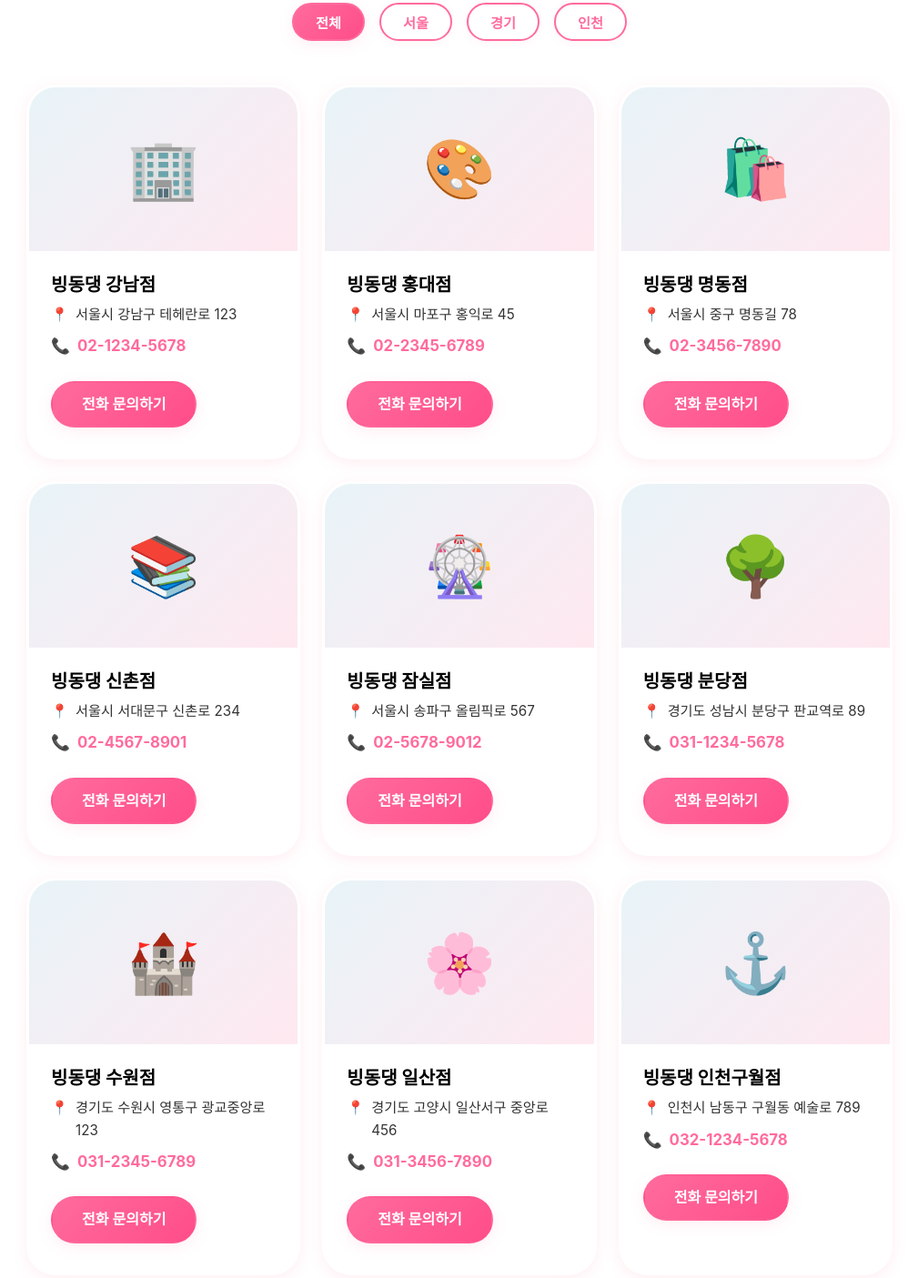
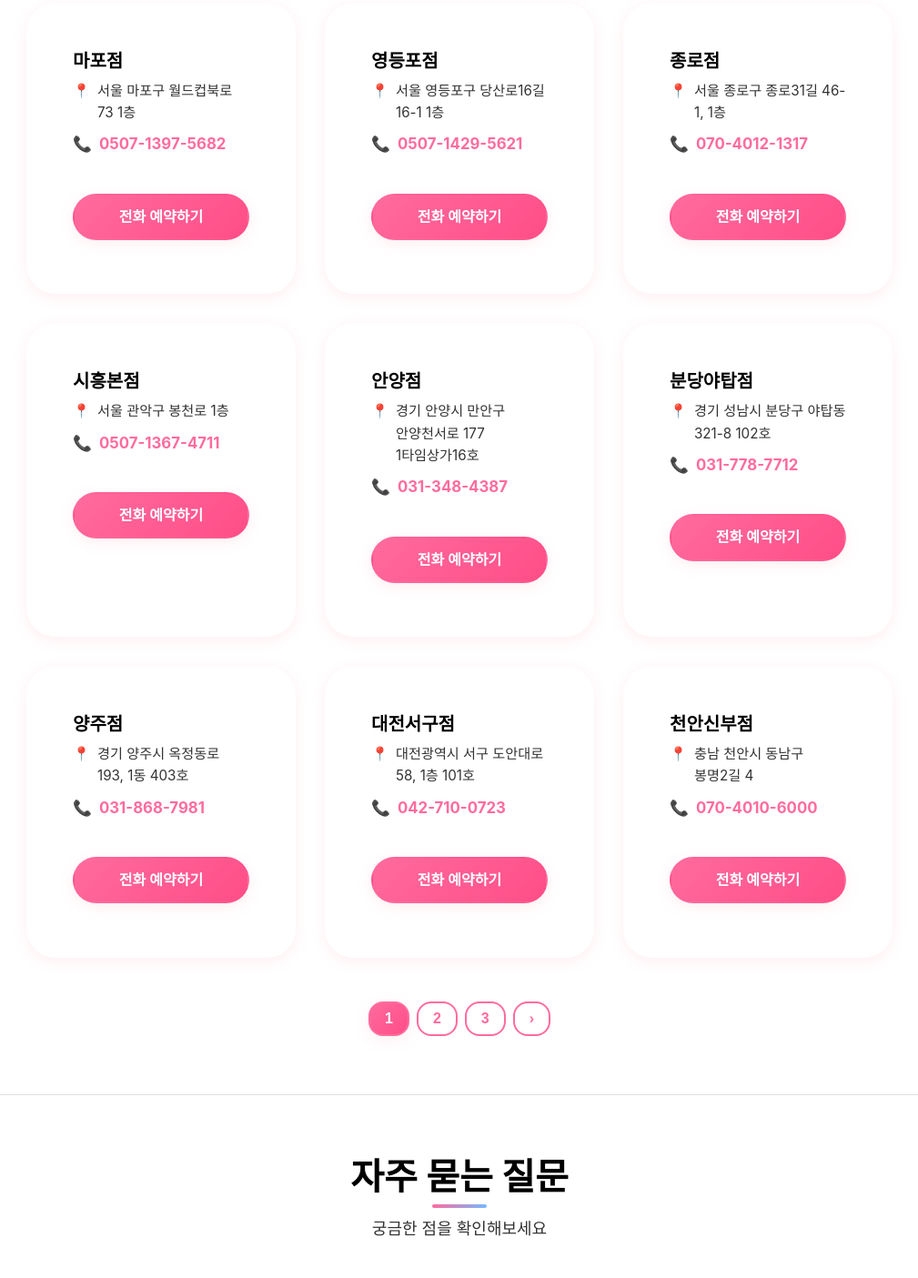
Before and after one commit to nulearnmaster/bingdongdang-winter-promo, a plain HTML site: page index.html in a window 1280 px wide. Shown: the part 4583-5988 px from the top of the page at 91% size, without its empty margins (135-1144 px from the left). Drawn offline with Linux system fonts and the light colour scheme; a web font is replaced by a local one.

Commit message:
참여매장 19개로 업데이트, 지역 필터 제거, 페이지네이션 추가 (9개씩)

```diff
--- a/index.html
+++ b/index.html
@@ -222,14 +222,11 @@
                 <h2>참여 매장</h2>
                 <p>가까운 매장을 찾아 지금 바로 예약하세요</p>
             </div>
-            <div class="store-filter">
-                <button class="filter-btn active" data-region="all">전체</button>
-                <button class="filter-btn" data-region="서울">서울</button>
-                <button class="filter-btn" data-region="경기">경기</button>
-                <button class="filter-btn" data-region="인천">인천</button>
-            </div>
             <div class="stores-grid" id="storesGrid">
                 <!-- Stores will be dynamically loaded here -->
+            </div>
+            <div class="pagination" id="pagination">
+                <!-- Pagination will be dynamically loaded here -->
             </div>
         </div>
     </section>
--- a/script.js
+++ b/script.js
@@ -1,86 +1,38 @@
-// Store Data
+// Store Data - 19개 매장
 const stores = [
-    {
-        id: 1,
-        name: "빙동댕 강남점",
-        region: "서울",
-        address: "서울시 강남구 테헤란로 123",
-        phone: "02-1234-5678",
-        emoji: "🏢"
-    },
-    {
-        id: 2,
-        name: "빙동댕 홍대점",
-        region: "서울",
-        address: "서울시 마포구 홍익로 45",
-        phone: "02-2345-6789",
-        emoji: "🎨"
-    },
-    {
-        id: 3,
-        name: "빙동댕 명동점",
-        region: "서울",
-        address: "서울시 중구 명동길 78",
-        phone: "02-3456-7890",
-        emoji: "🛍️"
-    },
-    {
-        id: 4,
-        name: "빙동댕 신촌점",
-        region: "서울",
-        address: "서울시 서대문구 신촌로 234",
-        phone: "02-4567-8901",
-        emoji: "📚"
-    },
-    {
-        id: 5,
-        name: "빙동댕 잠실점",
-        region: "서울",
-        address: "서울시 송파구 올림픽로 567",
-        phone: "02-5678-9012",
-        emoji: "🎡"
-    },
-    {
-        id: 6,
-        name: "빙동댕 분당점",
-        region: "경기",
-        address: "경기도 성남시 분당구 판교역로 89",
-        phone: "031-1234-5678",
-        emoji: "🌳"
-    },
-    {
-        id: 7,
-        name: "빙동댕 수원점",
-        region: "경기",
-        address: "경기도 수원시 영통구 광교중앙로 123",
-        phone: "031-2345-6789",
-        emoji: "🏰"
-    },
-    {
-        id: 8,
-        name: "빙동댕 일산점",
-        region: "경기",
-        address: "경기도 고양시 일산서구 중앙로 456",
-        phone: "031-3456-7890",
-        emoji: "🌸"
-    },
-    {
-        id: 9,
-        name: "빙동댕 인천구월점",
-        region: "인천",
-        address: "인천시 남동구 구월동 예술로 789",
-        phone: "032-1234-5678",
-        emoji: "⚓"
-    },
-    {
-        id: 10,
-        name: "빙동댕 송도점",
-        region: "인천",
-        address: "인천시 연수구 센트럴로 234",
-        phone: "032-2345-6789",
-        emoji: "🌊"
-    }
+    // 서울
+    { id: 1, name: "마포점", region: "서울", address: "서울 마포구 월드컵북로 73 1층", phone: "0507-1397-5682" },
+    { id: 2, name: "영등포점", region: "서울", address: "서울 영등포구 당산로16길 16-1 1층", phone: "0507-1429-5621" },
+    { id: 3, name: "종로점", region: "서울", address: "서울 종로구 종로31길 46-1, 1층", phone: "070-4012-1317" },
+    { id: 4, name: "시흥본점", region: "서울", address: "서울 관악구 봉천로 1층", phone: "0507-1367-4711" },
+
+    // 경기
+    { id: 5, name: "안양점", region: "경기", address: "경기 안양시 만안구 안양천서로 177 1타임상가16호", phone: "031-348-4387" },
+    { id: 6, name: "분당야탑점", region: "경기", address: "경기 성남시 분당구 야탑동 321-8 102호", phone: "031-778-7712" },
+    { id: 7, name: "양주점", region: "경기", address: "경기 양주시 옥정동로 193, 1동 403호", phone: "031-868-7981" },
+
+    // 충청
+    { id: 8, name: "대전서구점", region: "충청", address: "대전광역시 서구 도안대로 58, 1층 101호", phone: "042-710-0723" },
+    { id: 9, name: "천안신부점", region: "충청", address: "충남 천안시 동남구 봉명2길 4", phone: "070-4010-6000" },
+    { id: 10, name: "충주점", region: "충청", address: "충북 충주시 연수서림2길 11 상가7동 지하1층 108호", phone: "070-7804-1002" },
+
+    // 전라
+    { id: 11, name: "군산점", region: "전라", address: "전북 군산시 상지곡안1길 20-2", phone: "063-468-5882" },
+    { id: 12, name: "여수학동점", region: "전라", address: "전남 여수시 학동복길 7 8층 102호", phone: "061-920-4543" },
+    { id: 13, name: "화준점", region: "전라", address: "전남 화순군 화순읍 철종로 141-7 114동 1층 119A호", phone: "070-4048-0560" },
+
+    // 경상
+    { id: 14, name: "울산동구점", region: "경상", address: "울산 동구 봉덕5로 1층", phone: "033-912-7702" },
+    { id: 15, name: "부산사직점", region: "경상", address: "부산광역시 동래구 사직동 78-9", phone: "070-4010-1719" },
+    { id: 16, name: "영남대점", region: "경상", address: "경북 경산시 압량읍 압량2로2길 3-1 평촌역 영남대점", phone: "053-811-7779" },
+    { id: 17, name: "경주황정점", region: "경상", address: "경북 경주시 금성로 309 302동 206호", phone: "02-426-7882" },
+    { id: 18, name: "기장정관점", region: "경상", address: "부산 기장군 정관읍 솔마로 1366-3", phone: "051-715-9911" },
+    { id: 19, name: "기장칠광점", region: "경상", address: "부산 기장군 기장읍 차성로4 36번길6-2 103호", phone: "051-721-8745" }
 ];
+
+// Pagination
+let currentPage = 1;
+const itemsPerPage = 9;
 
 // Countdown Timer
 function initCountdown() {
@@ -113,16 +65,15 @@ function initCountdown() {
     setInterval(updateCountdown, 1000);
 }
 
-// Store Filtering and Display
-function renderStores(filterRegion = 'all') {
+// Render Stores with Pagination
+function renderStores(page = 1) {
     const storesGrid = document.getElementById('storesGrid');
-    const filteredStores = filterRegion === 'all'
-        ? stores
-        : stores.filter(store => store.region === filterRegion);
+    const startIndex = (page - 1) * itemsPerPage;
+    const endIndex = startIndex + itemsPerPage;
+    const paginatedStores = stores.slice(startIndex, endIndex);
 
-    storesGrid.innerHTML = filteredStores.map(store => `
+    storesGrid.innerHTML = paginatedStores.map(store => `
         <div class="store-card fade-in">
-            <div class="store-image">${store.emoji}</div>
             <div class="store-info">
                 <h3 class="store-name">${store.name}</h3>
                 <div class="store-address">
@@ -133,29 +84,46 @@ function renderStores(filterRegion = 'all') {
                     <span>📞</span>
                     <a href="tel:${store.phone.replace(/-/g, '')}">${store.phone}</a>
                 </div>
-                <a href="tel:${store.phone.replace(/-/g, '')}" class="btn btn-primary">전화 문의하기</a>
+                <a href="tel:${store.phone.replace(/-/g, '')}" class="btn btn-primary store-call-btn">전화 예약하기</a>
             </div>
         </div>
     `).join('');
+
+    renderPagination();
 }
 
-// Store Filter Buttons
-function initStoreFilter() {
-    const filterButtons = document.querySelectorAll('.filter-btn');
+// Render Pagination
+function renderPagination() {
+    const paginationContainer = document.getElementById('pagination');
+    const totalPages = Math.ceil(stores.length / itemsPerPage);
 
-    filterButtons.forEach(button => {
-        button.addEventListener('click', () => {
-            // Remove active class from all buttons
-            filterButtons.forEach(btn => btn.classList.remove('active'));
+    let paginationHTML = '';
 
-            // Add active class to clicked button
-            button.classList.add('active');
+    // Previous button
+    if (currentPage > 1) {
+        paginationHTML += `<button class="pagination-btn" onclick="changePage(${currentPage - 1})">‹</button>`;
+    }
 
-            // Get filter region and render stores
-            const region = button.getAttribute('data-region');
-            renderStores(region);
-        });
-    });
+    // Page numbers
+    for (let i = 1; i <= totalPages; i++) {
+        paginationHTML += `<button class="pagination-btn ${i === currentPage ? 'active' : ''}" onclick="changePage(${i})">${i}</button>`;
+    }
+
+    // Next button
+    if (currentPage < totalPages) {
+        paginationHTML += `<button class="pagination-btn" onclick="changePage(${currentPage + 1})">›</button>`;
+    }
+
+    paginationContainer.innerHTML = paginationHTML;
+}
+
+// Change Page
+function changePage(page) {
+    currentPage = page;
+    renderStores(currentPage);
+
+    // Scroll to stores section
+    document.getElementById('stores').scrollIntoView({ behavior: 'smooth', block: 'start' });
 }
 
 // FAQ Accordion
@@ -187,7 +155,7 @@ function initSmoothScroll() {
             const target = document.querySelector(this.getAttribute('href'));
 
             if (target) {
-                const offset = 80; // Offset for fixed headers if any
+                const offset = 80;
                 const targetPosition = target.getBoundingClientRect().top + window.pageYOffset - offset;
 
                 window.scrollTo({
@@ -215,40 +183,25 @@ function initScrollAnimation() {
         });
     }, observerOptions);
 
-    // Observe elements that should animate on scroll
     const animateElements = document.querySelectorAll('.product-card, .solution-card, .step, .store-card, .faq-item');
     animateElements.forEach(el => {
         observer.observe(el);
     });
 }
 
-// Add phone call analytics (optional)
+// Add phone call analytics
 function trackPhoneCall(storeName) {
     console.log(`Phone call initiated to: ${storeName}`);
-    // Add analytics tracking here if needed (e.g., Google Analytics)
 }
 
 // Initialize all functions when DOM is loaded
 document.addEventListener('DOMContentLoaded', () => {
-    // Initialize countdown timer
     initCountdown();
-
-    // Render initial stores (all stores)
-    renderStores('all');
-
-    // Initialize store filter
-    initStoreFilter();
-
-    // Initialize FAQ accordion
+    renderStores(1);
     initFAQ();
-
-    // Initialize smooth scroll
     initSmoothScroll();
-
-    // Initialize scroll animations
     initScrollAnimation();
 
-    // Add tracking to phone links
     document.addEventListener('click', (e) => {
         if (e.target.tagName === 'A' && e.target.href.startsWith('tel:')) {
             const storeCard = e.target.closest('.store-card');
@@ -262,26 +215,26 @@ document.addEventListener('DOMContentLoaded', () => {
     console.log('🎉 빙동댕 프로모션 페이지가 로드되었습니다!');
 });
 
-// Handle window resize for responsive adjustments
+// Handle window resize
 let resizeTimer;
 window.addEventListener('resize', () => {
     clearTimeout(resizeTimer);
     resizeTimer = setTimeout(() => {
-        // Add any resize-specific logic here if needed
         console.log('Window resized');
     }, 250);
 });
 
-// Prevent default form submission if forms are added later
+// Prevent default form submission
 document.addEventListener('submit', (e) => {
     e.preventDefault();
     console.log('Form submission prevented - implement form handling');
 });
 
-// Export functions for potential external use
+// Export functions
 window.BingDongDeng = {
     renderStores,
     stores,
     initCountdown,
-    initFAQ
+    initFAQ,
+    changePage
 };
--- a/styles.css
+++ b/styles.css
@@ -879,44 +879,11 @@ section:last-of-type {
     background: var(--background);
 }
 
-.store-filter {
-    display: flex;
-    justify-content: center;
-    gap: var(--spacing-sm);
-    margin-bottom: var(--spacing-xl);
-    flex-wrap: wrap;
-}
-
-.filter-btn {
-    padding: 0.5rem 1.5rem;
-    border: 2px solid var(--primary-color);
-    background: var(--white);
-    color: var(--primary-color);
-    border-radius: var(--radius-full);
-    font-weight: 700;
-    cursor: pointer;
-    transition: all 0.3s ease;
-    font-size: 0.95rem;
-    box-shadow: var(--shadow-sm);
-}
-
-.filter-btn:hover {
-    background: linear-gradient(135deg, var(--primary-color), var(--primary-dark));
-    color: var(--white);
-    transform: translateY(-2px);
-    box-shadow: var(--shadow-md);
-}
-
-.filter-btn.active {
-    background: linear-gradient(135deg, var(--primary-color), var(--primary-dark));
-    color: var(--white);
-    box-shadow: var(--shadow-md);
-}
-
 .stores-grid {
     display: grid;
     grid-template-columns: 1fr;
-    gap: var(--spacing-md);
+    gap: var(--spacing-lg);
+    margin-bottom: var(--spacing-xl);
 }
 
 .store-card {
@@ -934,19 +901,8 @@ section:last-of-type {
     border-color: var(--accent-peach);
 }
 
-.store-image {
-    width: 100%;
-    height: 180px;
-    object-fit: cover;
-    background: linear-gradient(135deg, #E8F4F8, #FFE8F0);
-    display: flex;
-    align-items: center;
-    justify-content: center;
-    font-size: 4rem;
-}
-
 .store-info {
-    padding: var(--spacing-md);
+    padding: var(--spacing-xl);
 }
 
 .store-name {
@@ -979,6 +935,51 @@ section:last-of-type {
 .store-phone a {
     color: var(--primary-color);
     text-decoration: none;
+}
+
+.store-call-btn {
+    width: 100%;
+    margin-top: var(--spacing-sm);
+}
+
+/* Pagination */
+.pagination {
+    display: flex;
+    justify-content: center;
+    align-items: center;
+    gap: var(--spacing-xs);
+    margin-top: var(--spacing-xl);
+}
+
+.pagination-btn {
+    padding: 0.5rem 1rem;
+    border: 2px solid var(--primary-color);
+    background: var(--white);
+    color: var(--primary-color);
+    border-radius: var(--radius-md);
+    font-weight: 600;
+    cursor: pointer;
+    transition: all 0.3s ease;
+    font-size: 1rem;
+    min-width: 40px;
+}
+
+.pagination-btn:hover {
+    background: linear-gradient(135deg, var(--primary-color), var(--primary-dark));
+    color: var(--white);
+    transform: translateY(-2px);
+    box-shadow: var(--shadow-sm);
+}
+
+.pagination-btn.active {
+    background: linear-gradient(135deg, var(--primary-color), var(--primary-dark));
+    color: var(--white);
+    box-shadow: var(--shadow-md);
+}
+
+.pagination-btn:disabled {
+    opacity: 0.5;
+    cursor: not-allowed;
 }
 
 /* FAQ Section */
```
